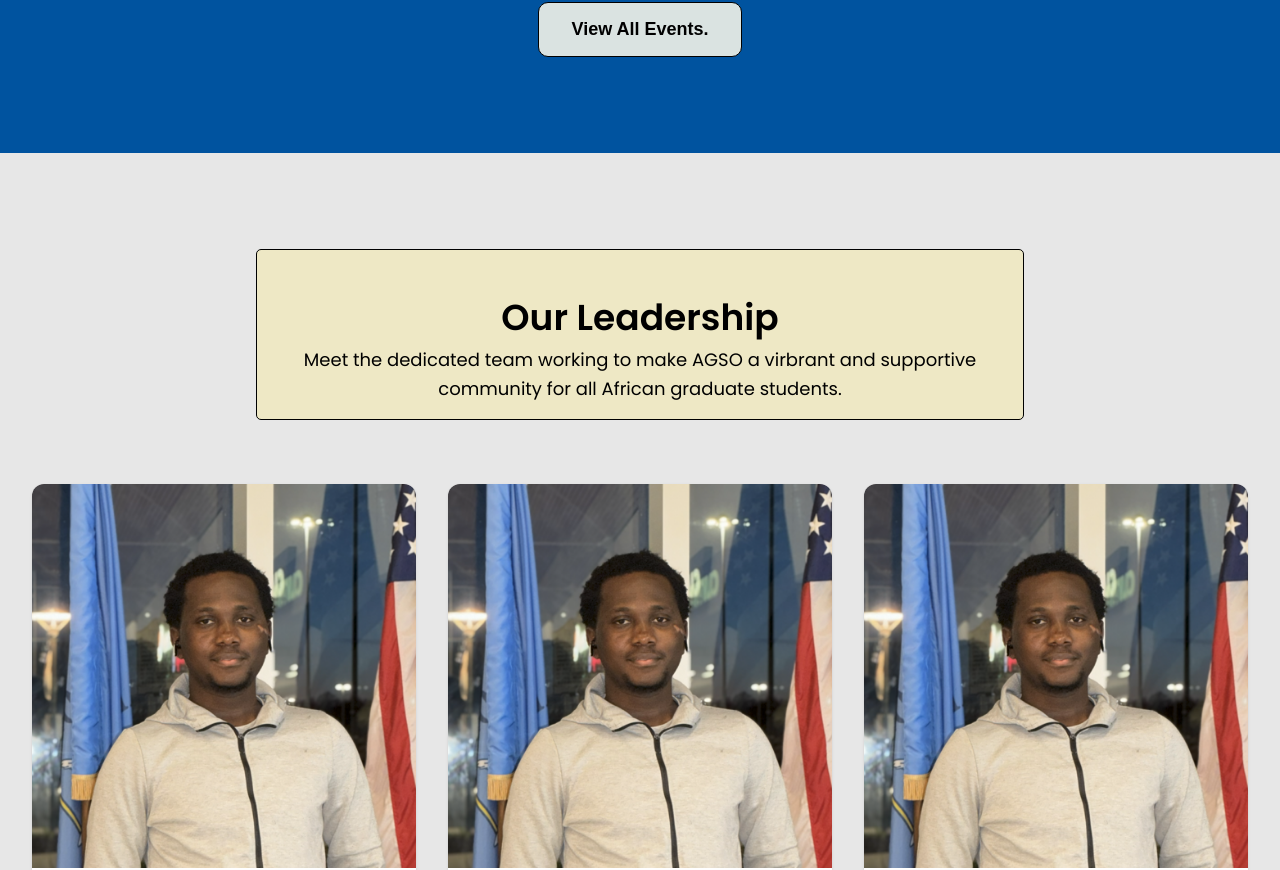
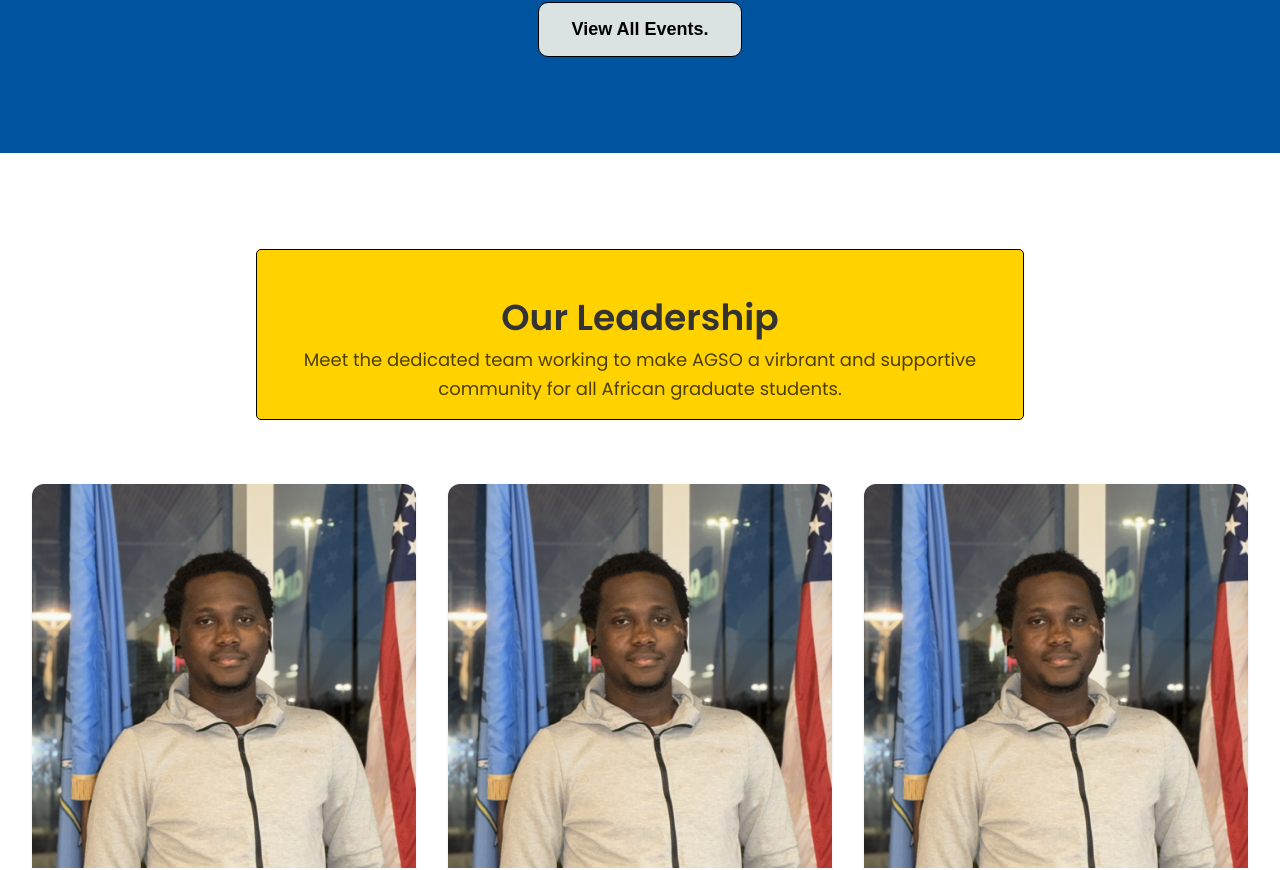
Before and after one commit to Immaculatedcoder/AGSO-UDEL-Website, a React (Vite) app in the folder african-grad-org/: page / in a window 1280 px wide. Shown: the part 2285-3155 px from the top of the page. Built offline with nearby package versions, Linux system fonts and the light colour scheme; a web font is replaced by a local one.

Commit message:
Updated the UI component for Leadership

```diff
--- a/african-grad-org/src/pages/LeadershipSection/Leadership.css
+++ b/african-grad-org/src/pages/LeadershipSection/Leadership.css
@@ -1,7 +1,17 @@
 .LeadershipSection {
+  --primary1: #ffd200;
+  --primary2: #00539f;
+  --secondary1: #003c71;
+  --secondary2: #bdbdbd;
+  --secondary3: #000000;
+  --secondary4: #eee8c5;
+  --secondary5: #00a0df;
+  --secondary6: #ffffff;
+  --secondary7: #333;
+  --secondary8: rgba(0, 0, 0, 0.7);
   padding-top: 6rem;
   padding-bottom: 3rem;
-  background-color: #e7e7e7;
+  background-color: var(--secondary6);
 }
 
 /* --- Container for Items */
@@ -32,7 +42,7 @@
   max-width: 48rem;
   margin: 0 auto auto;
   margin-bottom: 4rem;
-  background-color: #eee8c5;
+  background-color: var(--primary1);
   border-radius: 5px;
   border: 1px solid black;
   padding: 1rem;
@@ -41,7 +51,7 @@
 .leadership__title {
   font-size: 1.875rem;
   font-weight: 600;
-  color: black;
+  color: var(--secondary7);
   margin-top: 1.5rem;
 }
 
@@ -53,7 +63,7 @@
 
 .leadership__description {
   font-size: 1.125rem;
-  color: black;
+  color: var(--secondary8);
   line-height: 1.625;
 }
 
```
